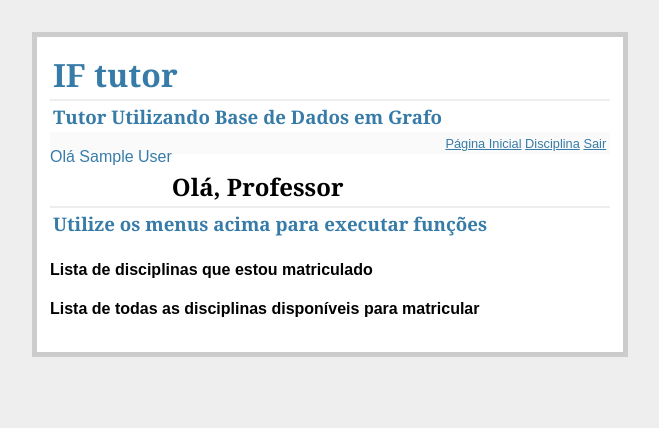
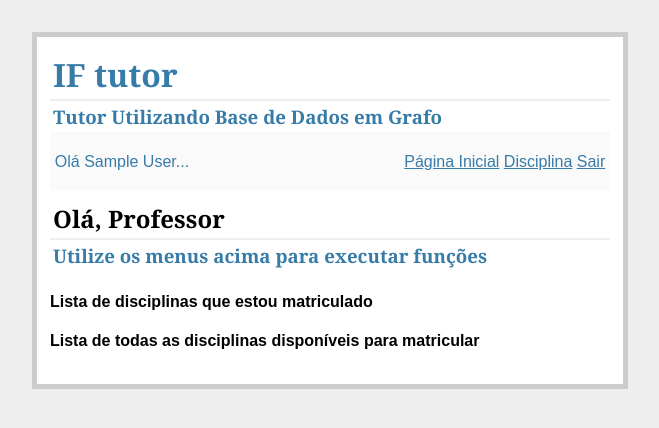
Before and after one commit to Gilberto-Vera/tcc_old, a Flask app: page / in a window 1280 px wide. Shown: the top 428 px of the page, without its empty margins (310-969 px from the left). Run offline with Flask 2, Linux system fonts and the light colour scheme; the visitor is signed in with stand-in values (Sample User, id 1).

Commit message:
organização do layout do cabeçalho

```diff
--- a/tutor/static/style.css
+++ b/tutor/static/style.css
@@ -7,16 +7,17 @@ dd              { display: block; margin-left: 0px; }
 dl              { font-weight: bold; }
 
 /*#save           { float: right; }*/
-#cancel         { float: right; margin-left: 20px; }
+#cancel         { float: right; margin-left: 19px; }
+#initial        { float: left; font-size: 1em; color: #377ba8; }
 
+.session        { display: inline-block; }
 .button form    { display: inline; }
 a:visited 		{ color: #800080; }
-.session        { float: left; font-size: 1em; color: #377ba8; }
 .checkbox       { text-align: right; }
 .page           { margin: 2em auto; width: 35em; border: 5px solid #ccc; padding: 0.8em; background: white; }
 .posts          { list-style: none; margin: 0; padding: 0; }
 .posts li       { margin: 0.8em 1.2em; }
 .posts li h2    { margin-left: -1em; }
-.metanav        { text-align: right; font-size: 0.8em; padding: 0.3em; margin-bottom: 1em; background: #fafafa; }
+.metanav        { text-align: right; font-size: 1em; padding: 0.3em; margin-bottom: 0.5em; background: #fafafa; }
 .flash          { background: #cee5F5; padding: 0.5em; border: 1px solid #aacbe2; }
 .error   q      { background: #f0d6d6; padding: 0.5em; }
--- a/tutor/templates/course_class.html
+++ b/tutor/templates/course_class.html
@@ -2,13 +2,13 @@
 {% block body %}
 
     {% if session.username %}
-    <h2>Nova Disciplina</h2>
+    <h2>Disciplina</h2>
     <form action="{{ url_for('create_course_class') }}" method="post">
         <dl>
             <dt>Título:</dt>
             <dd><input type="text" size="30" name="title" required></dd>
         </dl>
-        <input type="submit" value="Criar">
+        <input type="submit" value="Criar Nova Disciplina">
     </form>
 
     {% include 'display_course_class.html' %}
--- a/tutor/templates/layout.html
+++ b/tutor/templates/layout.html
@@ -3,22 +3,20 @@
 <link rel="stylesheet" type="text/css" href="{{ url_for('static', filename='style.css') }}">
 <div class="page">
     <h1>IF tutor</h1>
-    <div class="header">
-        <h3>Tutor Utilizando Base de Dados em Grafo</h3>
+    <h3>Tutor Utilizando Base de Dados em Grafo</h3>
+    <div class="metanav">
         {% if session.username %}
-            <p class="session"> Olá {{ session.person_name }} </p>
+            <p id="initial" class="session"> Olá {{ session.person_name }}... </p>
         {% endif %}
-    </div>
-    <div class="metanav">
-        <a href="{{ url_for('index') }}" class="inicial">Página Inicial</a>
+        <p class="session" ><a href="{{ url_for('index') }}">Página Inicial</a></p>
         {% if not session.username %}
             <a href="{{ url_for('register') }}">Cadastrar</a>
             <a href="{{ url_for('login') }}">Entrar</a>
         {% else %}
             {% if session.type == 'teacher' %}
-                <a href="{{ url_for('open_course_class') }}">Disciplina</a>
+                <a href="{{ url_for('open_course_class') }}" class="session" >Disciplina</a>
             {% endif %}
-            <a href="{{ url_for('logout') }}">Sair</a>
+            <a href="{{ url_for('logout') }}" class="session" >Sair</a>
         {% endif %}
     </div>
     {% for message in get_flashed_messages() %}
```
